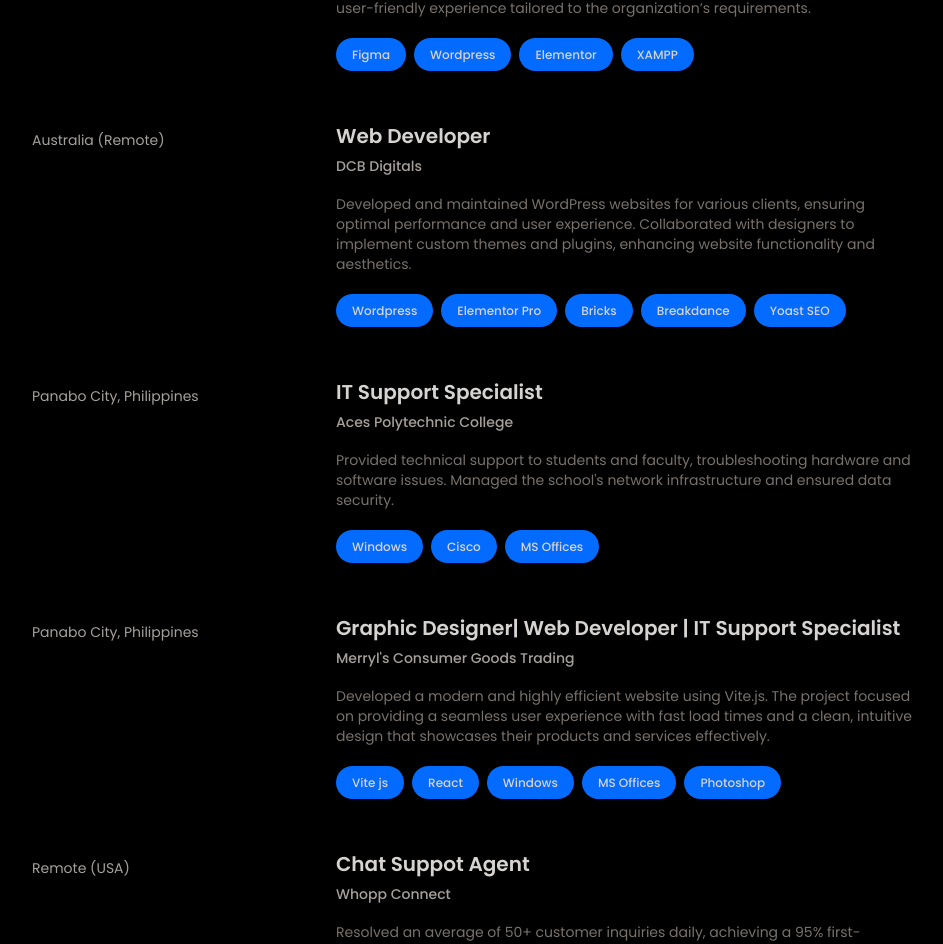
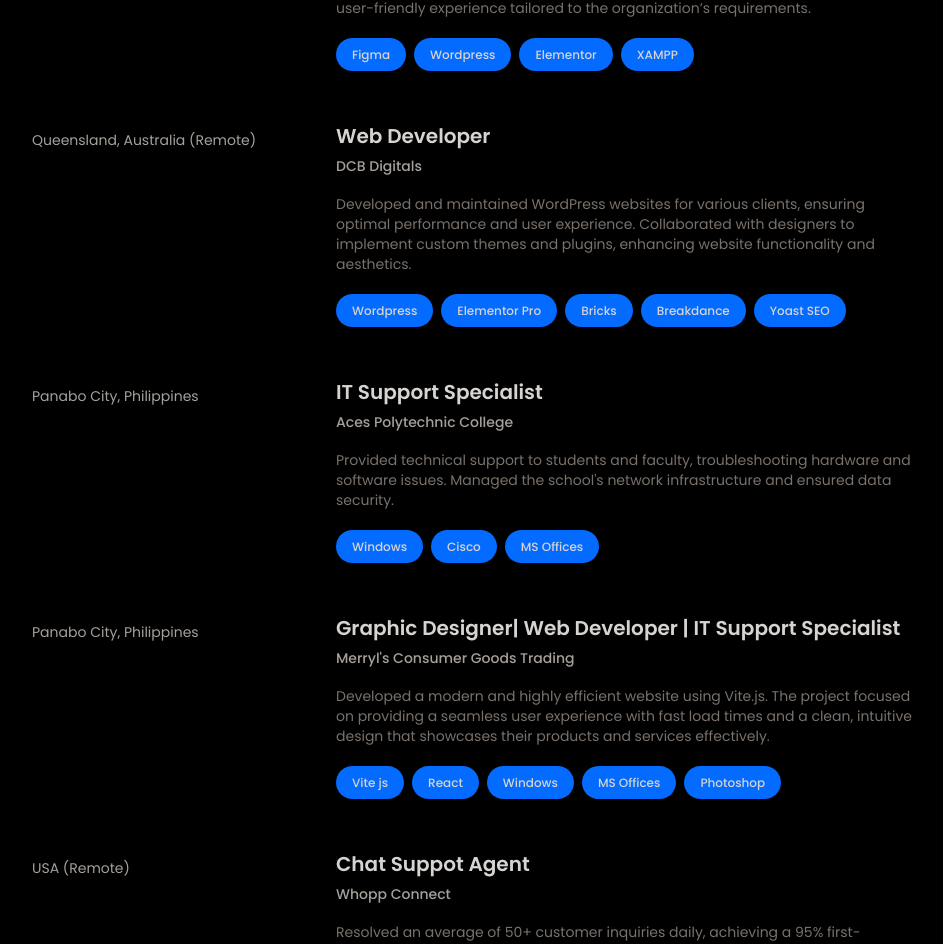
Before and after one commit to duotrods/rod-duot, a React (Vite) app: page / in a window 1280 px wide. Shown: the part 1180-2124 px from the top of the page, without its empty margins (168-1111 px from the left). Built offline with nearby package versions, Linux system fonts and the light colour scheme.

Commit message:
Location

```diff
--- a/src/constants/index.js
+++ b/src/constants/index.js
@@ -67,7 +67,7 @@
     technologies: ["Figma", "Wordpress", "Elementor", "XAMPP"],
   },
   {
-    location: "Australia (Remote)",
+    location: "Queensland, Australia (Remote)",
     role: "Web Developer",
     company: "DCB Digitals",
     description: `Developed and maintained WordPress websites for various clients, ensuring optimal performance and user experience. Collaborated with designers to implement custom themes and plugins, enhancing website functionality and aesthetics.`,
@@ -88,7 +88,7 @@
     technologies: ["Vite js", "React", "Windows", "MS Offices", "Photoshop"],
   },
   {
-    location: "Remote (USA)",
+    location: "USA (Remote)",
     role: "Chat Suppot Agent",
     company: "Whopp Connect",
     description: `Resolved an average of 50+ customer inquiries daily, achieving a 95% first-contact resolution rate. Assisted customers with real-time delivery tracking, reducing escalations by 30%.`,
```
